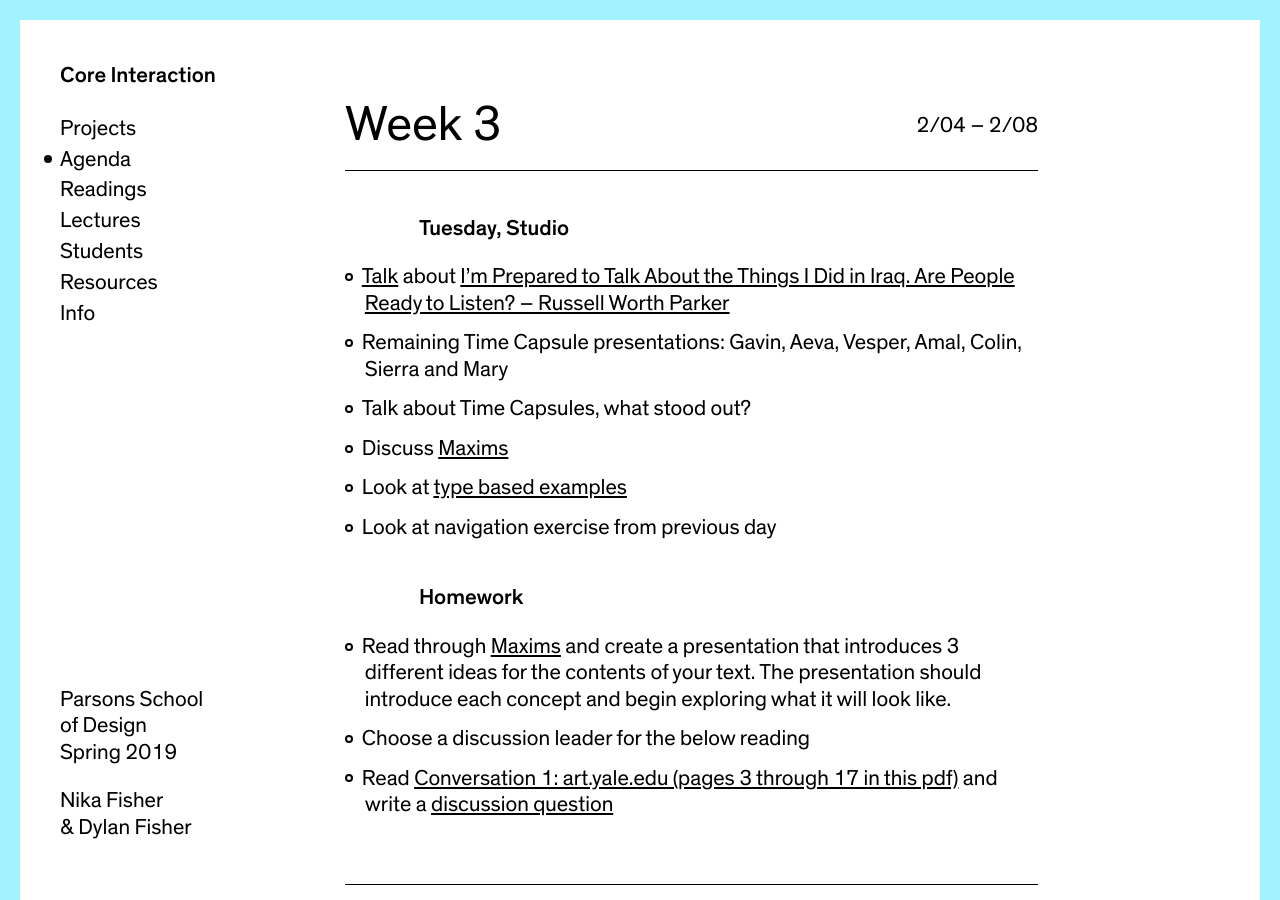
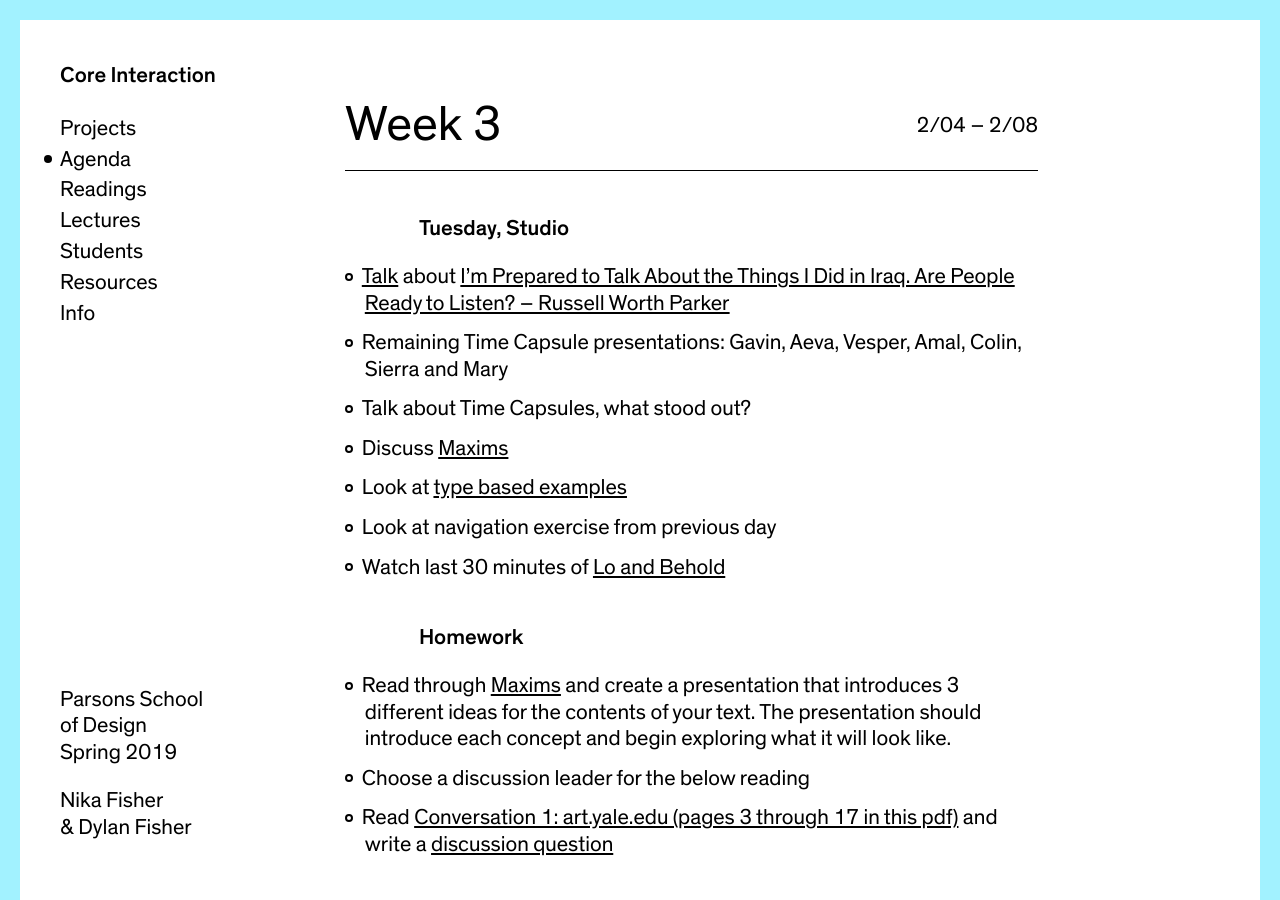
Before and after one commit to dylanfisher/ci19, a Jekyll site: the page built from _agendas/week-3.md, in a window 1280 px wide and 900 px high. Built offline with Jekyll 4.4.1, drawn with Linux system fonts in a browser that asks for light colours.

Commit message:
Add movie to agenda

```diff
--- a/_agendas/week-3.md
+++ b/_agendas/week-3.md
@@ -12,6 +12,7 @@ date_range:       2/04 – 2/08
 - Discuss [Maxims](../projects/maxims)
 - Look at [type based examples](https://paper.dropbox.com/doc/Maxims-Intro--AW~BFslrzOPVY04oCWHg~kKaAQ-9cOXvdWgpIaryO6sXXUFm)
 - Look at navigation exercise from previous day
+- Watch last 30 minutes of [Lo and Behold](https://www.netflix.com/watch/80097363?source=35)
 
 ### Homework
 - Read through [Maxims](../projects/maxims) and create a presentation that introduces 3 different ideas for the contents of your text. The presentation should introduce each concept and begin exploring what it will look like.
```
